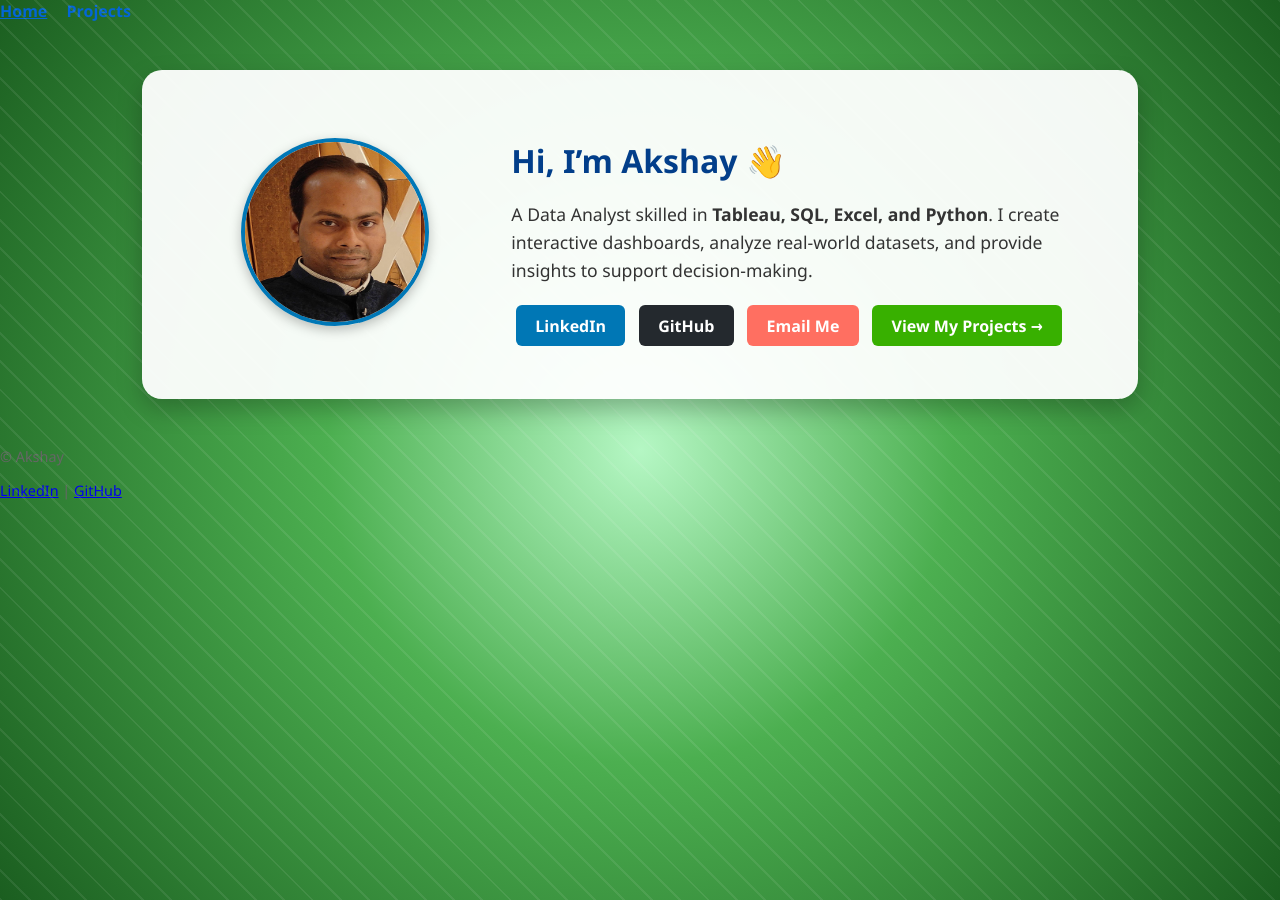
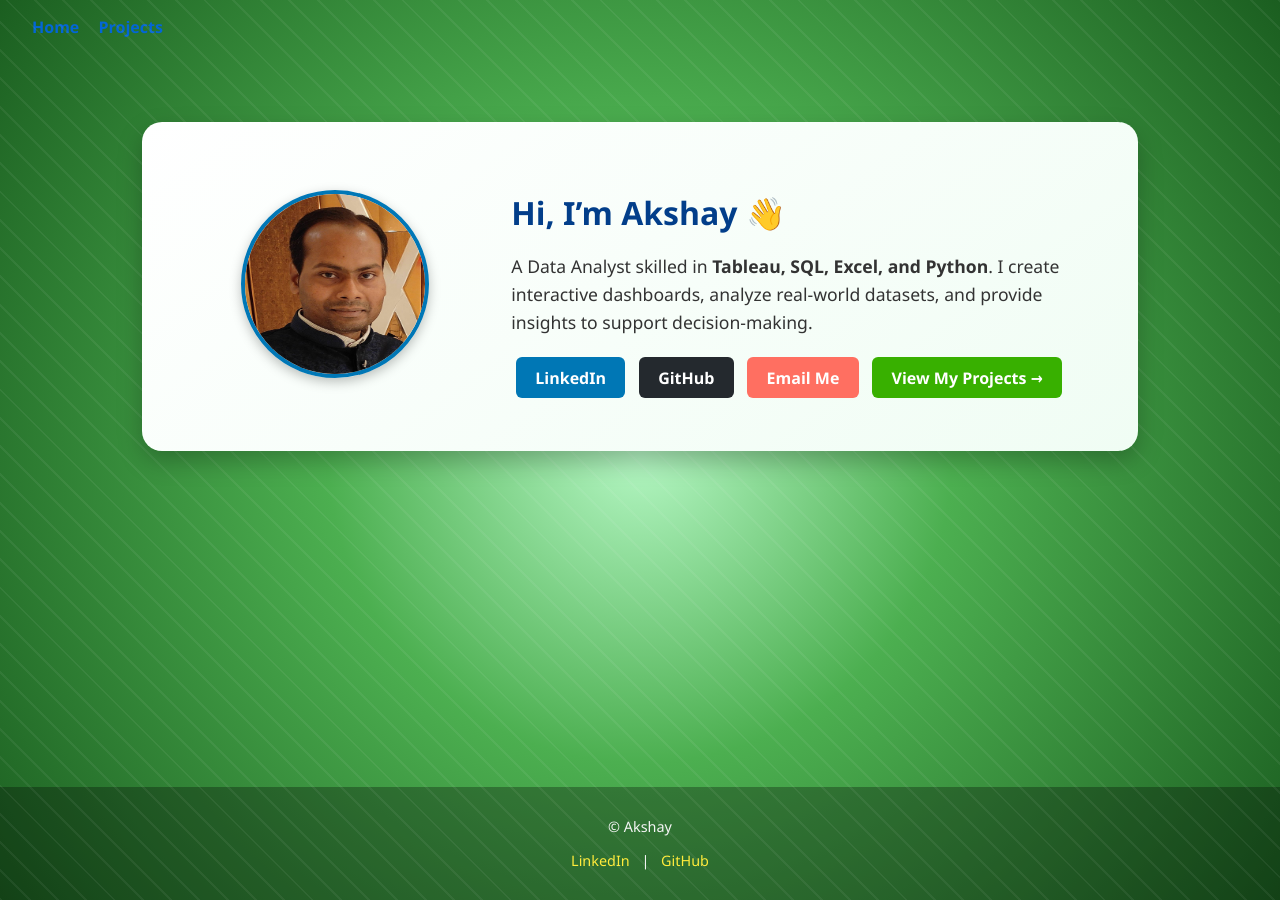
Before and after one commit to AkshaySinha01/AkshaySinha01.github.io, a Jekyll site: the page built from index.md, in a window 1280 px wide. Built offline with Jekyll 4.4.1, drawn with Linux system fonts in a browser that asks for light colours.

Commit message:
Update home.html

```diff
--- a/_layouts/home.html
+++ b/_layouts/home.html
@@ -9,6 +9,8 @@
   font-family: "Segoe UI", Tahoma, Geneva, Verdana, sans-serif;
   min-height: 100vh;
   margin: 0;
+  display: flex;
+  flex-direction: column;
 }
 
 /* Add subtle diagonal pattern overlay */
@@ -21,13 +23,19 @@
   height: 100%;
   background-image: repeating-linear-gradient(
     45deg,
-    rgba(255,255,255,0.08) 0,
-    rgba(255,255,255,0.08) 2px,
+    rgba(255,255,255,0.06) 0,
+    rgba(255,255,255,0.06) 2px,
     transparent 2px,
     transparent 20px
   );
   pointer-events: none;
   z-index: 0;
+}
+
+/* Navbar spacing */
+nav {
+  padding: 1rem 2rem;
+  font-weight: bold;
 }
 
 /* Home card container */
@@ -39,7 +47,7 @@
   padding: 3rem;
   margin: 3rem auto;
   max-width: 900px;
-  background: rgba(255, 255, 255, 0.95);
+  background: linear-gradient(145deg, #ffffff, #f0fdf4);
   border-radius: 20px;
   box-shadow: 0 10px 25px rgba(0,0,0,0.25);
   position: relative;
@@ -118,6 +126,26 @@
   transform: translateY(-2px);
   opacity: 0.9;
 }
+
+/* Footer */
+footer {
+  margin-top: auto;
+  padding: 1rem 2rem;
+  text-align: center;
+  color: #f5f5f5;
+  background: rgba(0, 0, 0, 0.3);
+  font-size: 0.9rem;
+}
+
+footer a {
+  color: #ffeb3b;
+  text-decoration: none;
+  margin: 0 0.5rem;
+}
+
+footer a:hover {
+  text-decoration: underline;
+}
 </style>
 
 <div class="home-container">
```
